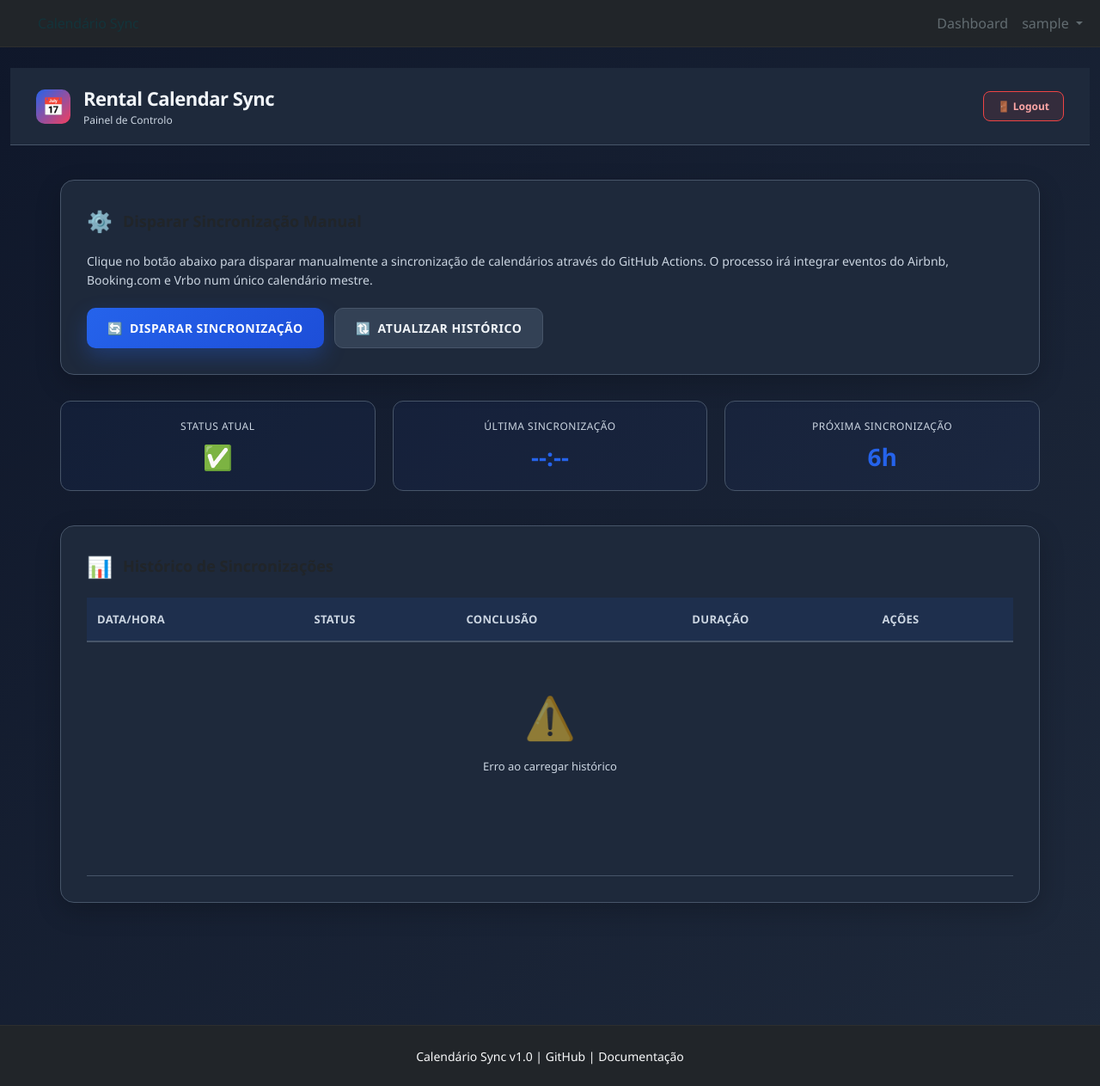
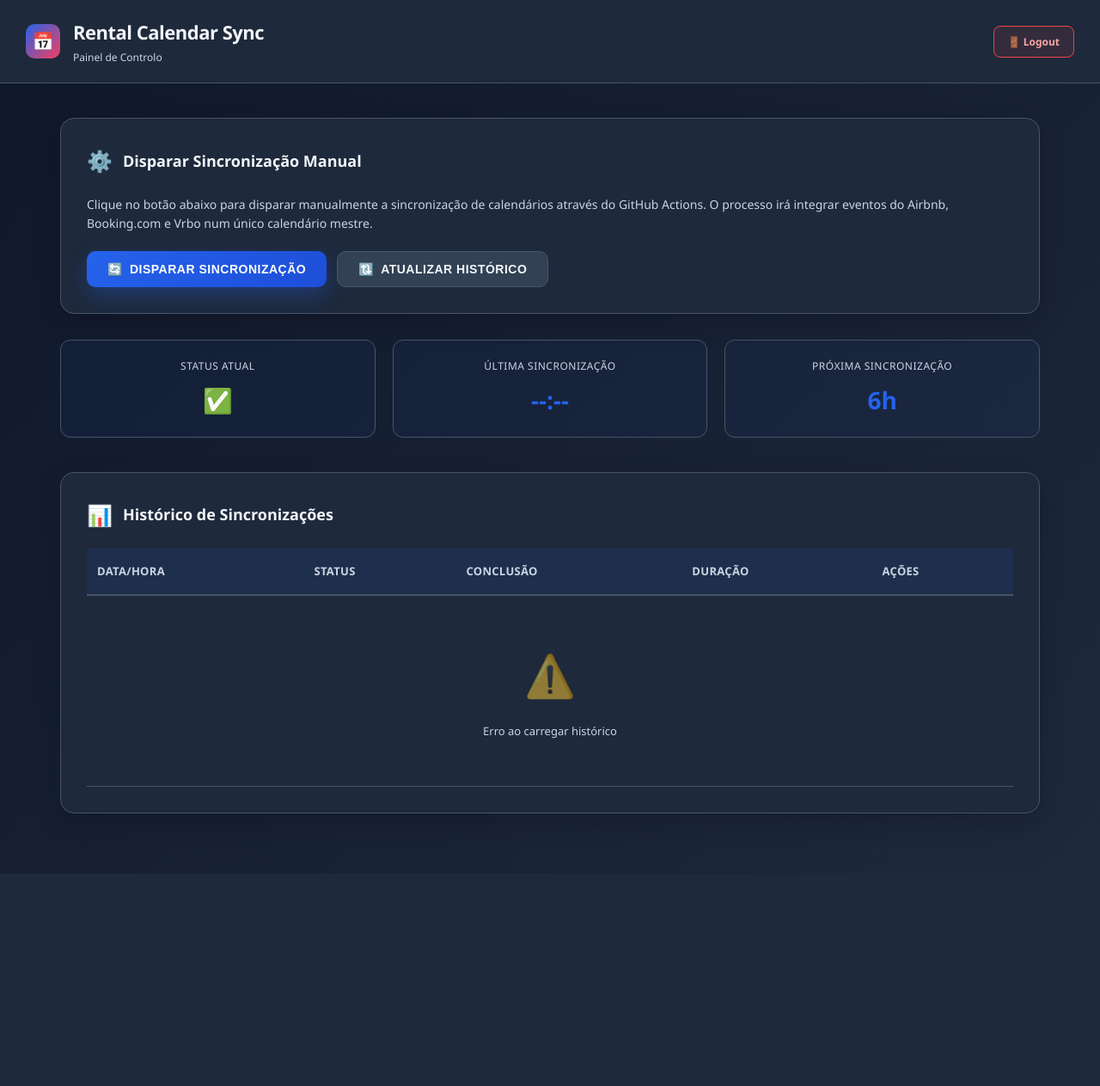
Before and after one commit to studioaxe/rental-calendar-sync-3.0, a Flask app: page /dashboard in a window 1280 px wide. Shown: the whole page at 86% size. After the commit the page ends 967 px from the top, so only its background shows below. Run offline with Flask 3, Linux system fonts and the light colour scheme; the visitor is signed in with stand-in values (Sample User, id 1).

Commit message:
🔧 Clean base.html - remove header/footer for login page

```diff
--- a/templates/base.html
+++ b/templates/base.html
@@ -3,85 +3,34 @@
 <head>
     <meta charset="UTF-8">
     <meta name="viewport" content="width=device-width, initial-scale=1.0">
-    <title>{% block title %}Calendário Sync{% endblock %}</title>
-    <link href="https://cdn.jsdelivr.net/npm/bootstrap@5.3.0/dist/css/bootstrap.min.css" rel="stylesheet">
-    <link rel="stylesheet" href="{{ url_for('static', filename='css/style.css') }}">
-    {% block extra_css %}{% endblock %}
+    <title>{% block title %}Rental Calendar Sync{% endblock %}</title>
+    <style>
+        /* ==================== RESET & BASE ==================== */
+        * {
+            margin: 0;
+            padding: 0;
+            box-sizing: border-box;
+        }
+
+        html, body {
+            width: 100%;
+            height: 100%;
+            margin: 0;
+            padding: 0;
+            overflow-x: hidden;
+        }
+
+        body {
+            font-family: 'Segoe UI', 'Roboto', -apple-system, BlinkMacSystemFont, sans-serif;
+            color: #f1f5f9;
+            line-height: 1.6;
+        }
+
+        /* ==================== BLOCK CONTENT ==================== */
+        {% block extra_styles %}{% endblock %}
+    </style>
 </head>
 <body>
-    <!-- Navigation -->
-    <nav class="navbar navbar-expand-lg navbar-dark bg-dark sticky-top">
-        <div class="container-fluid">
-            <a class="navbar-brand" href="/">
-                <i class="bi bi-calendar-event"></i> Calendário Sync
-            </a>
-            <button class="navbar-toggler" type="button" data-bs-toggle="collapse" data-bs-target="#navbarNav">
-                <span class="navbar-toggler-icon"></span>
-            </button>
-            <div class="collapse navbar-collapse" id="navbarNav">
-                <ul class="navbar-nav ms-auto">
-                    {% if session.user %}
-                    <li class="nav-item">
-                        <a class="nav-link" href="/dashboard">
-                            <i class="bi bi-speedometer2"></i> Dashboard
-                        </a>
-                    </li>
-                    <li class="nav-item dropdown">
-                        <a class="nav-link dropdown-toggle" href="#" id="userDropdown" role="button" data-bs-toggle="dropdown">
-                            <i class="bi bi-person-circle"></i> {{ session.user }}
-                        </a>
-                        <ul class="dropdown-menu dropdown-menu-end" aria-labelledby="userDropdown">
-                            <li><a class="dropdown-item" href="/logout">
-                                <i class="bi bi-box-arrow-right"></i> Fazer logout
-                            </a></li>
-                        </ul>
-                    </li>
-                    {% else %}
-                    <li class="nav-item">
-                        <a class="nav-link" href="/login">
-                            <i class="bi bi-box-arrow-in-right"></i> Login
-                        </a>
-                    </li>
-                    {% endif %}
-                </ul>
-            </div>
-        </div>
-    </nav>
-
-    <!-- Main Content -->
-    <main class="py-4">
-        <div class="container-fluid">
-            {% with messages = get_flashed_messages(with_categories=true) %}
-                {% if messages %}
-                    {% for category, message in messages %}
-                    <div class="alert alert-{{ category }} alert-dismissible fade show" role="alert">
-                        {{ message }}
-                        <button type="button" class="btn-close" data-bs-dismiss="alert"></button>
-                    </div>
-                    {% endfor %}
-                {% endif %}
-            {% endwith %}
-
-            {% block content %}{% endblock %}
-        </div>
-    </main>
-
-    <!-- Footer -->
-    <footer class="bg-dark text-light py-4 mt-5">
-        <div class="container-fluid text-center">
-            <p class="mb-0">
-                <small>
-                    Calendário Sync v1.0 |
-                    <a href="#" class="text-light text-decoration-none">GitHub</a> |
-                    <a href="#" class="text-light text-decoration-none">Documentação</a>
-                </small>
-            </p>
-        </div>
-    </footer>
-
-    <!-- Scripts -->
-    <script src="https://cdn.jsdelivr.net/npm/bootstrap@5.3.0/dist/js/bootstrap.bundle.min.js"></script>
-    <script src="{{ url_for('static', filename='js/api.js') }}"></script>
-    {% block extra_js %}{% endblock %}
+    {% block content %}{% endblock %}
 </body>
 </html>
```
